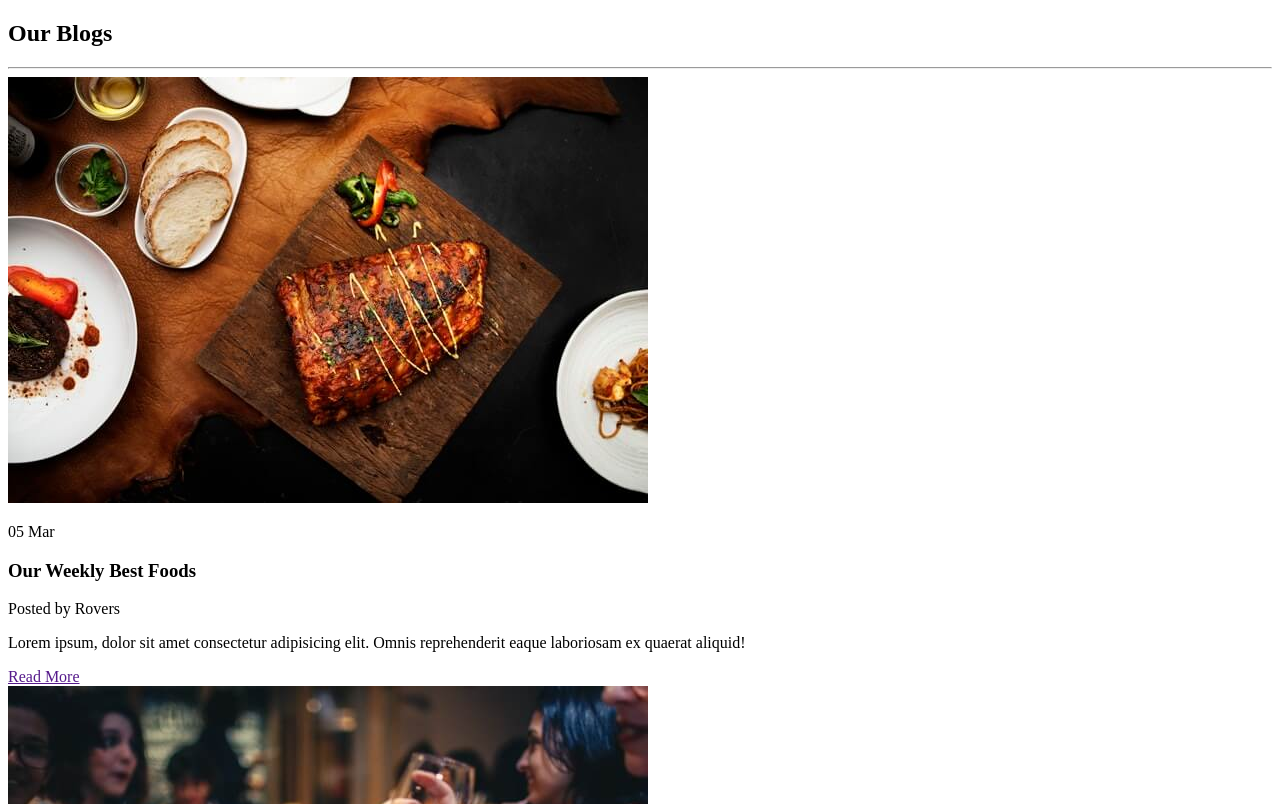
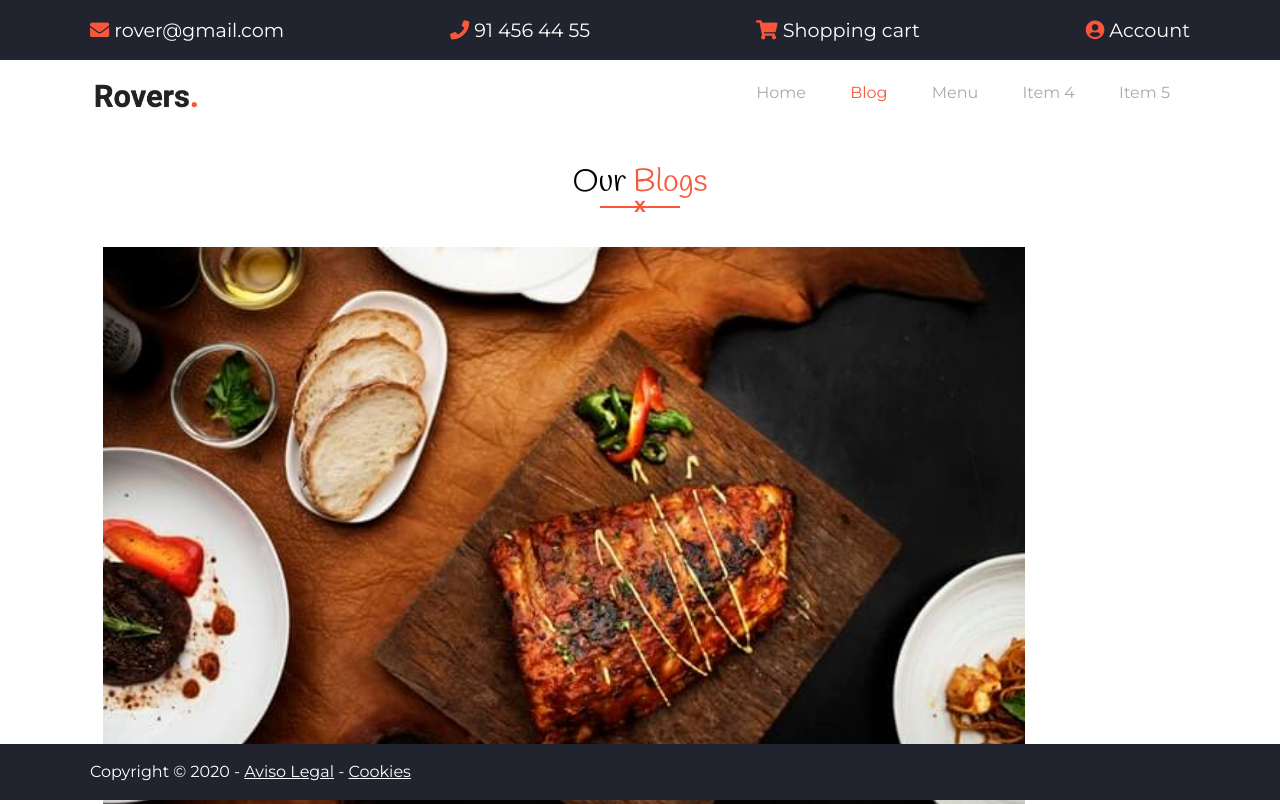
Before and after one commit to alonso276/burguer, a plain HTML site: page blog.html in a window 1280 px wide. Shown: the top 804 px of the page. Drawn offline with Linux system fonts and the light colour scheme.

Commit message:
added changes to html and html title

```diff
--- a/blog.html
+++ b/blog.html
@@ -1,17 +1,77 @@
 <!DOCTYPE html>
-<html lang="en">
+<html lang="es">
+
 <head>
     <meta charset="UTF-8">
     <meta name="viewport" content="width=device-width, initial-scale=1.0">
     <title>Our Blogs</title>
+    <link rel="stylesheet" href="css/style.css">
 </head>
+
 <body>
 
-    <section class="blog" id="#ourblog" class="container">
+    <div class="wrapper">
+        <header>
+            <div class="nav_top">
+                <div class="container row">
+                    <div>
+                        <a href="#">
+                            <i class="fas fa-envelope"></i>
+                            <span>rover@gmail.com</span>
+                        </a>
+                    </div>
+                    <div>
+                        <a href="#">
+                            <i class="fas fa-phone"></i>
+                            <span>91 456 44 55</span>
+                        </a>
+                    </div>
+                    <div>
+                        <a href="#">
+                            <i class="fas fa-shopping-cart"></i>
+                            <span>Shopping cart</span>
+                        </a>
+                    </div>
+                    <div>
+                        <a href="#">
+                            <i class="fas fa-user-circle"></i>
+                            <span>Account</span>
+                        </a>
+                    </div>
+                </div>
+            </div>
+            <nav>
+                <div class="container row">
+                    <div class="logo">
+                        <a href="index.html">
+                            <img src="images/logo.jpg" alt="rover hamburgueseria logo">
+                        </a>
+                    </div>
+                    <div class="hamburguesa">
+                        <div></div>
+                        <div></div>
+                        <div></div>
+                    </div>
+                    <ul>
+                        <li><a  href="">Home</a></li>
+                        <li><a class="activo" href="">Blog</a></li>
+                        <li><a href="">Menu</a></li>
+                        <li><a href="">Item 4</a></li>
+                        <li><a href="">Item 5</a></li>
+                    </ul>
+                </div>
+            </nav>
+        </header>
+
+        <main>
+
+            <section id="ourblog" class="container">
 
                 <h2>Our <span>Blogs</span></h2>
-        <div class="underline"></div>
-        <hr no shade="noshade">
+                <div class="underline">
+                    <hr noshade="noshade" />
+                    <span>X</span>
+                </div>
 
                 <div class="row">
 
@@ -46,7 +106,18 @@
                     <a href="">Read More</a>
                 </article>
             </div>
+
         </section>
 
+        </main>
+
+        <footer>
+            <div class="container">
+                <p>Copyright &copy; 2020 - <a href="">Aviso Legal</a> - <a href="#">Cookies</a></p>
+            </div>
+        </footer>
+    </div>
+
 </body>
+
 </html>
--- a/css/style.css
+++ b/css/style.css
@@ -1,4 +1,5 @@
 @import url(reset.css);
+
 /*
     handlee y monstserrat 400, 700
     font-family: 'Handlee', cursive;
@@ -361,3 +362,43 @@ main #aboutus .columna:hover .marco, main #aboutus .columna:hover .marco img {
 }
 
 /* fin main section about us */
+
+
+/**our blogs***/
+
+ #ourblog {
+    padding: 2.125em 0.825em;
+}
+
+ #ourblog h2 {
+    color: black;
+    font-family: var(--fuenteSecundaria);
+    font-size: 2em;
+    text-align: center;
+}
+
+
+#ourblog h2 span {
+    color: var(--color-principal);
+}
+
+ #ourblog .underline {
+    position: relative;
+    width: 5em;
+    margin: 0 auto;
+    color: var(--color-principal);
+    font-weight: 700;
+    margin-bottom: 2em;
+    text-align: center;
+}
+
+ #ourblog .underline hr {
+    position: absolute;
+    width: 100%;
+    top: -0.063em;
+    border-color: var(--color-principal);
+}
+
+ #ourblog .row {
+    flex-wrap: wrap;
+}
```
Also changed, not shown: plantilla.html (deleted, +0 -78 lines). Lines whose indentation alone changed are shown as unchanged.
